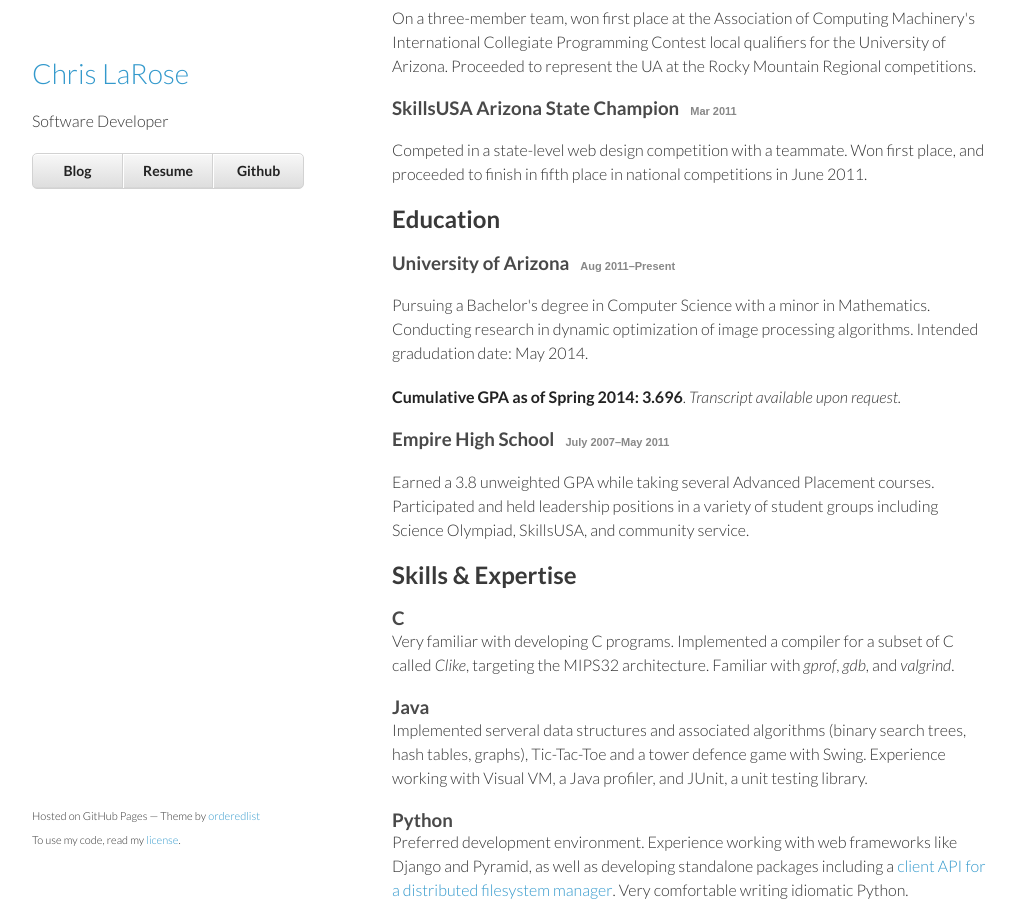
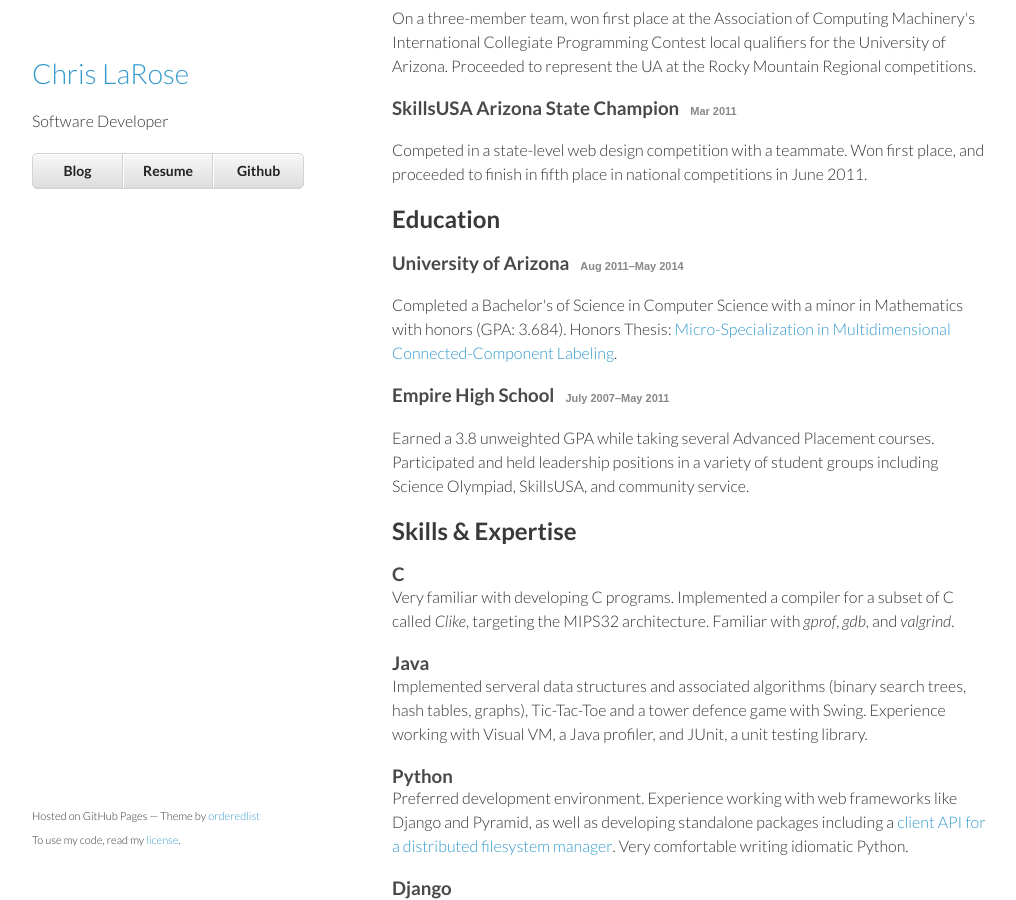
Before and after one commit to cjlarose/cjlarose.github.io, a Jekyll site: the page built from resume/index.html, in a window 1280 px wide and 900 px high, scrolled down 925 px. Shown: the whole window, without its empty margins (128-1144 px from the left). Built offline with Jekyll 4.4.1, drawn with Linux system fonts in a browser that asks for light colours; comment, search, counter and statistics services are not loaded; some of the changed text lies outside the part shown.

Commit message:
Update resume (got my degree :D). Added honors thesis

```diff
--- a/resume/index.html
+++ b/resume/index.html
@@ -97,14 +97,13 @@ head_elements: |
 
  <ul>
    <li>
-     <h3>University of Arizona<small>Aug 2011&ndash;Present</small></h3>
+     <h3>University of Arizona<small>Aug 2011&ndash;May 2014</small></h3>
 
-     <p>Pursuing a Bachelor's degree in Computer Science with a minor in Mathematics.
-     Conducting research in dynamic optimization of image processing algorithms.
-     Intended gradudation date: May 2014.
+     <p>Completed a Bachelor's of Science in Computer Science with a minor in
+     Mathematics with honors (GPA: 3.684). Honors Thesis:
+     <a href="/resume/microspecialization.pdf"> Micro-Specialization
+     in Multidimensional Connected-Component Labeling</a>.
      </p>
-     <p><strong>Cumulative GPA as of Spring 2014: 3.696</strong>. <em>Transcript
-     available upon request.</em></p>
    </li>
 
    <li class="print-hidden">
```
Also changed, not shown: other parts of resume/index.html (+1 -1 lines), 1 other file.
